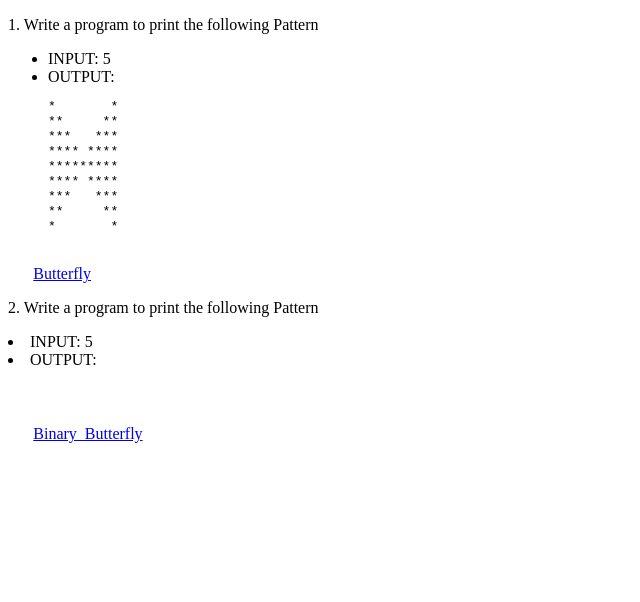
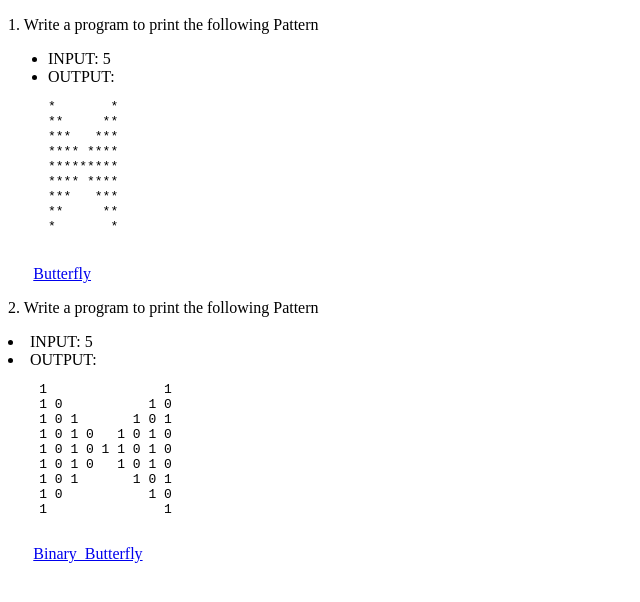
Before and after one commit to vishnugitit/Butterfly_Pattern, a plain HTML site: page index.html in a window 1280 px wide. Shown: the whole page, without its empty margins (0-640 px from the left). Drawn offline with Linux system fonts and the light colour scheme.

Commit message:
Numbercal

```diff
--- a/index.html
+++ b/index.html
@@ -33,7 +33,15 @@
         <li>INPUT: 5</li>
         <li>OUTPUT:
             <pre>
-
+    1               1
+    1 0           1 0
+    1 0 1       1 0 1
+    1 0 1 0   1 0 1 0
+    1 0 1 0 1 1 0 1 0
+    1 0 1 0   1 0 1 0
+    1 0 1       1 0 1
+    1 0           1 0
+    1               1
             </pre> </li>
     </ul>
     <a href="Binary_Butterfly.html">Binary_Butterfly</a>
```
Also changed, not shown: Binary_Butterfly.html (+22 -1 lines).
